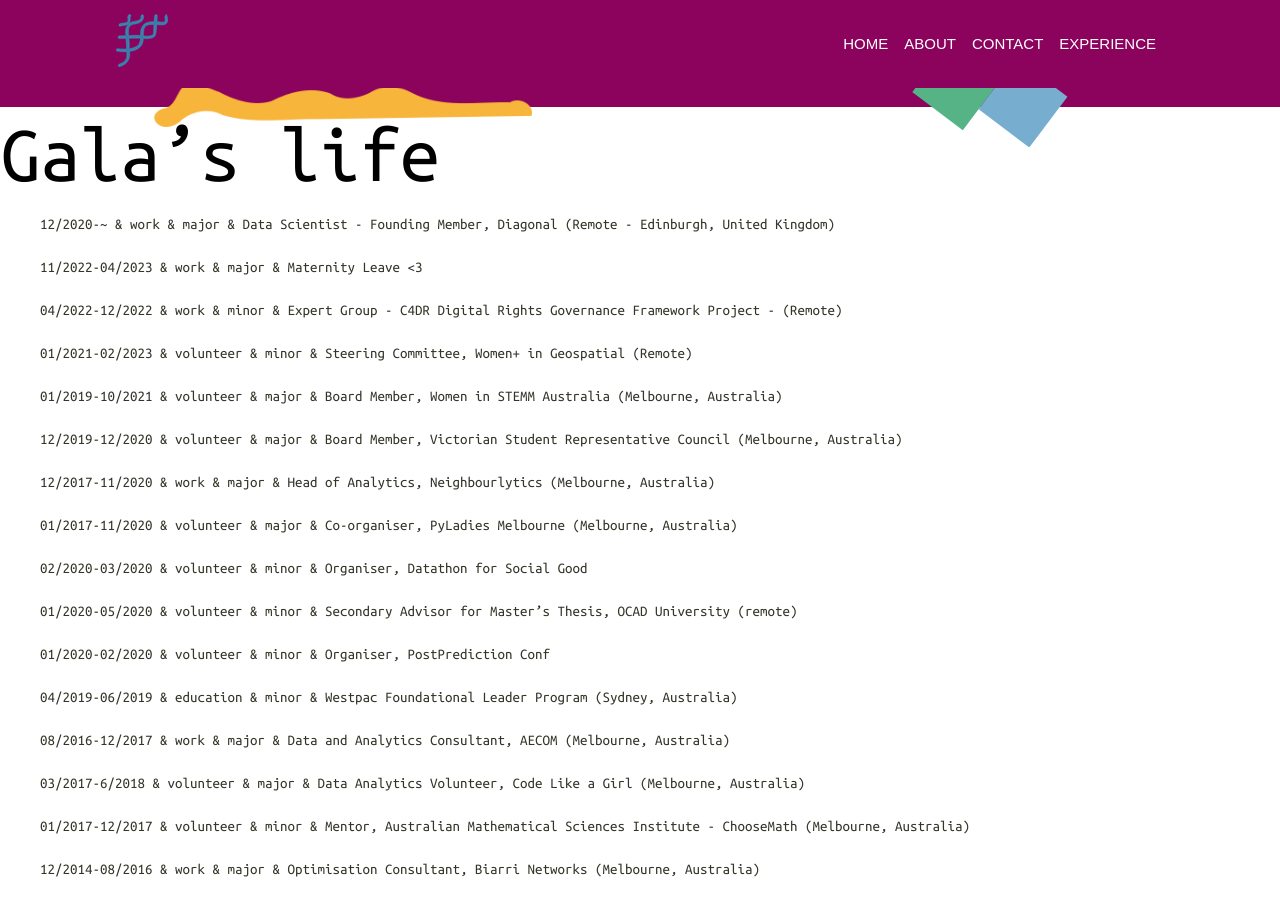
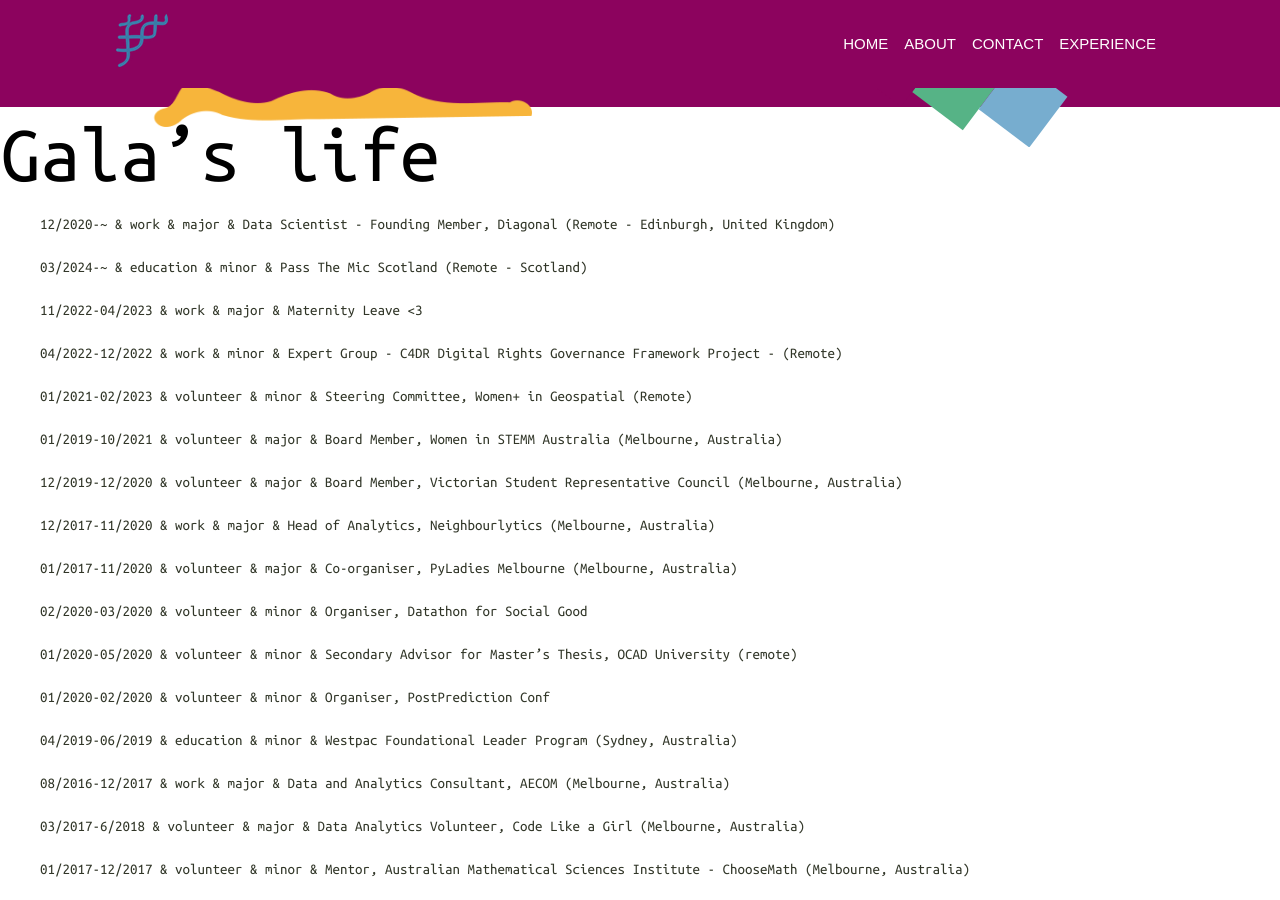
Before and after one commit to gacafe/gacafe.github.io, a Jekyll site: the page built from assets/life/life.md, in a window 1280 px wide and 900 px high, scrolled down 397 px. Built offline with Jekyll 4.4.1, drawn with Linux system fonts in a browser that asks for light colours; some web fonts are replaced; our own code applies the rules of GitHub Pages for plain Markdown files.

Commit message:
updated speaking and experience

```diff
--- a/_data/settings.yml
+++ b/_data/settings.yml
@@ -93,6 +93,7 @@
 # Speaking Section
 speaking-title: Past talks / panels / etc
 speaking:
+- {title: 'Inagural event, organiser', name: 'Geomob Edinburgh', where: 'Edinburgh (UK)', date: '2024-03-26', image: 'geomob.png'}
 - {title: 'Open tools and alternative business models, speaker', name: 'People in Place Session' , organiser: 'SURF - Scotland''s regeneration forum' , where: 'Online (UK)', date: '2024-01-25', image: 'surf.png',}
 - {title: 'Fireside chat with Elizabeth Pirrie, speaker', name: 'AccelerateHER + Techscaler Meetup: Edinburgh and Lothians' , organiser: 'AccelerateHER + Techscaler' , where: 'Edinburgh (UK)', date: '2023-11-02', image: 'accelerateher_techscaler.png',}
 - {title: 'Using Tech for Positive Impact, speaker', name: 'Scotland’s Towns Partnership Learning Event: Digital – harnessing technology to empower people and places' , organiser: 'Scotland''s Towns Partnership' , where: 'Online (UK)', date: '2023-10-26', image: 'stp.png',}
--- a/_includes/speaking-section.html
+++ b/_includes/speaking-section.html
@@ -5,8 +5,9 @@
     <div class="row justify-content-around">
       <div class="col-lg-12 text-center">
         <h2 class="section-title">{{ site.data.settings.speaking-title }}</h2>
+      <h5> This list is not exhaustive, but it gives you a pretty good gist.</h5>
+      <p></p>
       </div>
-      <h5> This list is not exhaustive, but it gives you a pretty good gist.</h5>
       {% for event in site.data.settings.speaking %}
       <div class="col-lg-3 col-md-5 text-left">
         {% if event.image %}
--- a/assets/life/life.md
+++ b/assets/life/life.md
@@ -1,6 +1,8 @@
 Gala's life
 ===============
 - 12/2020-~		  & work      & major & Data Scientist - Founding Member, Diagonal (Remote - Edinburgh, United Kingdom)
+
+- 03/2024-~       & education & minor & Pass The Mic Scotland (Remote - Scotland)
 
 - 11/2022-04/2023 & work      & major & Maternity Leave <3
 
```
Also changed, not shown: assets/images/experience/speaking/geomob.png (added).
